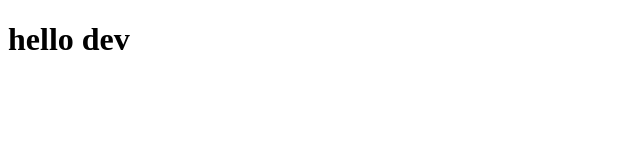
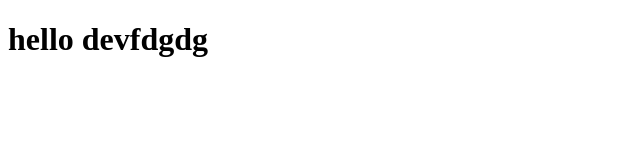
Before and after one commit to gdevkr111/Demo, a plain HTML site: page index.html in a window 1280 px wide. Shown: the whole page, without its empty margins (0-640 px from the left). Drawn offline with Linux system fonts and the light colour scheme.

Commit message:
Update index.html

```diff
--- a/index.html
+++ b/index.html
@@ -6,6 +6,6 @@
     <title>Document</title>
 </head>
 <body>
-    <h1>hello dev</h1>
+    <h1>hello devfdgdg</h1>
 </body>
 </html>
```
